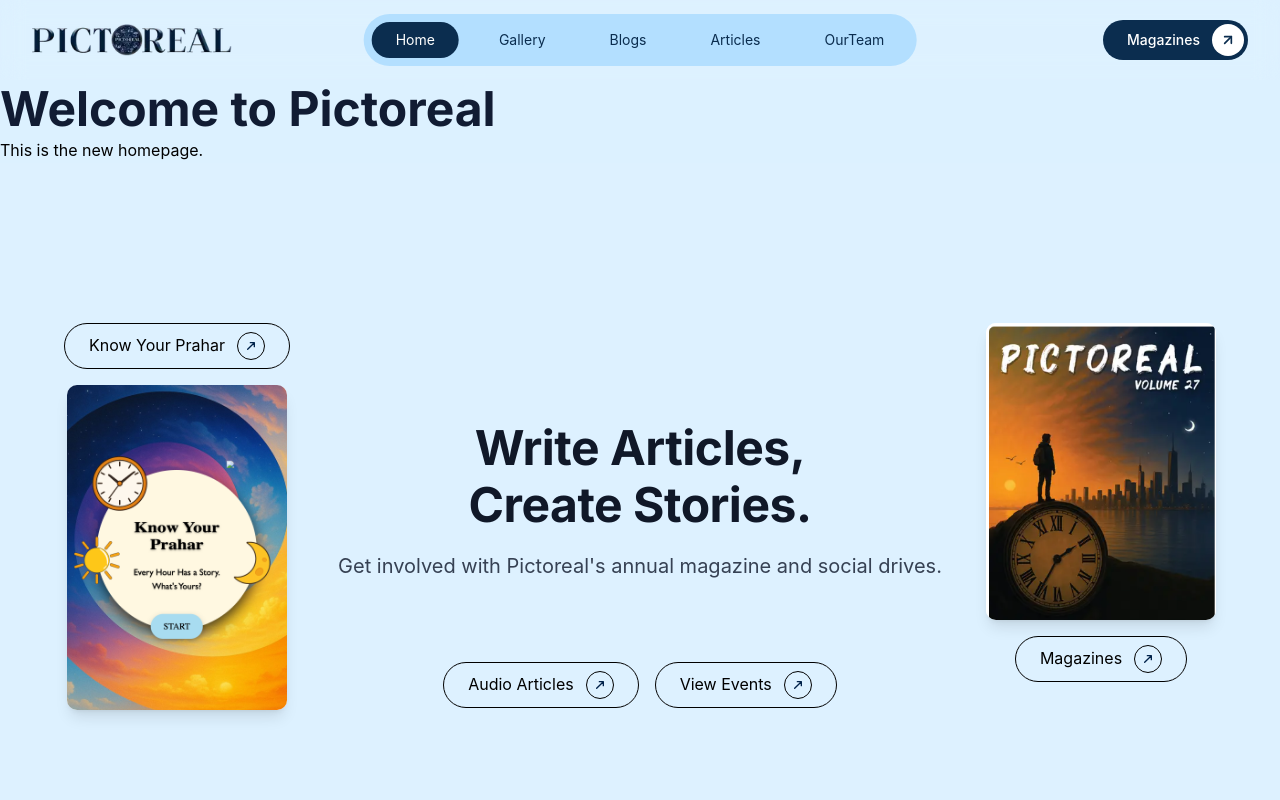
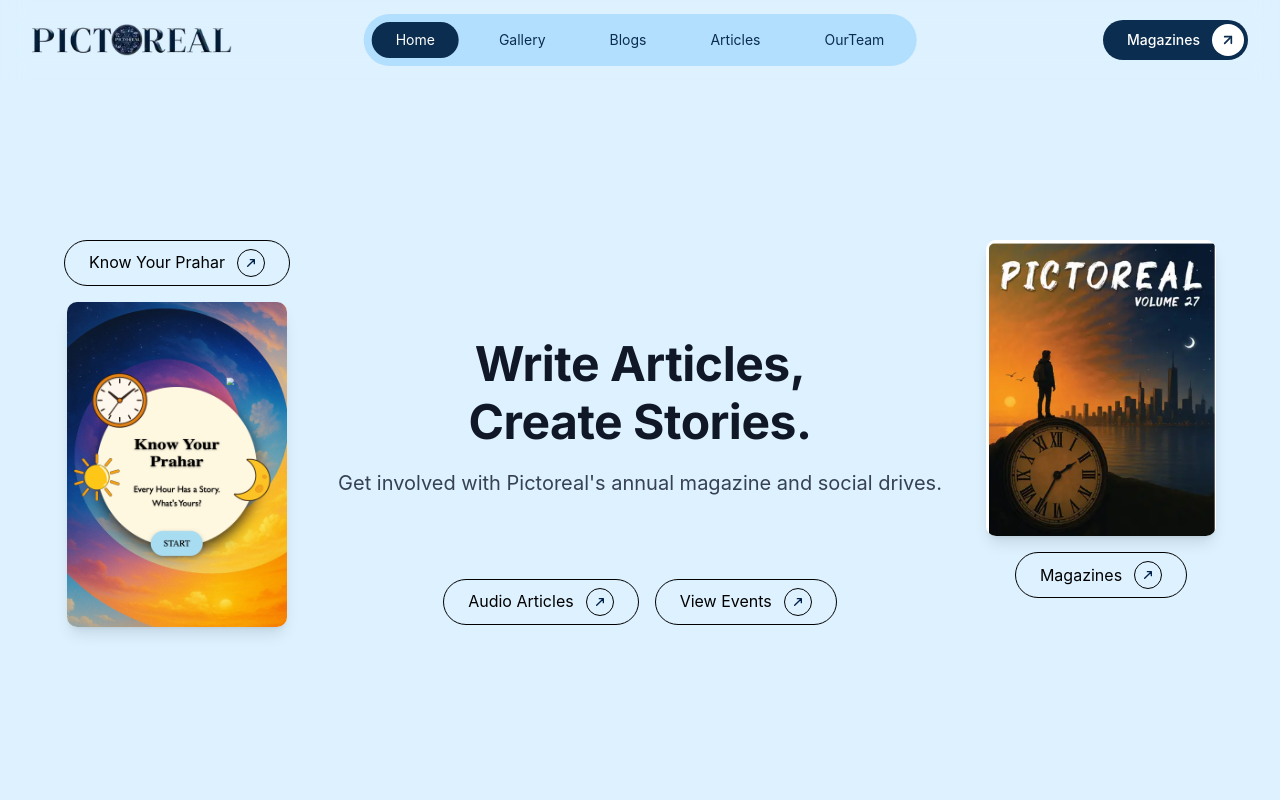
Before and after one commit to Pictoreal-Organization/Pictoreal-Main-Website, a Next.js app: page / in a window 1280 px wide. Shown: the top 800 px of the page. Built offline with nearby package versions, Linux system fonts and the light colour scheme; a web font is replaced by a local one.

Commit message:
updated main page layout

```diff
--- a/src/app/page.js
+++ b/src/app/page.js
@@ -8,19 +8,12 @@ import PictoTalents from '../components/homepage/pictotalents';
 export default function HomePage() {
   return (
     <div className='bg-paleskyblue'>
-      <div>
-        <h1 className='text-deepnavy'>Welcome to Pictoreal</h1>
-        <p>This is the new homepage.</p>
-      </div>
-
-      <div>
         <Hero />
         <AboutUs />
         <RecentBlogs />
         <OurTeams />
         <PictoTalents />
         <EventCarousel />
-      </div>
     </div>
   );
 }
```
